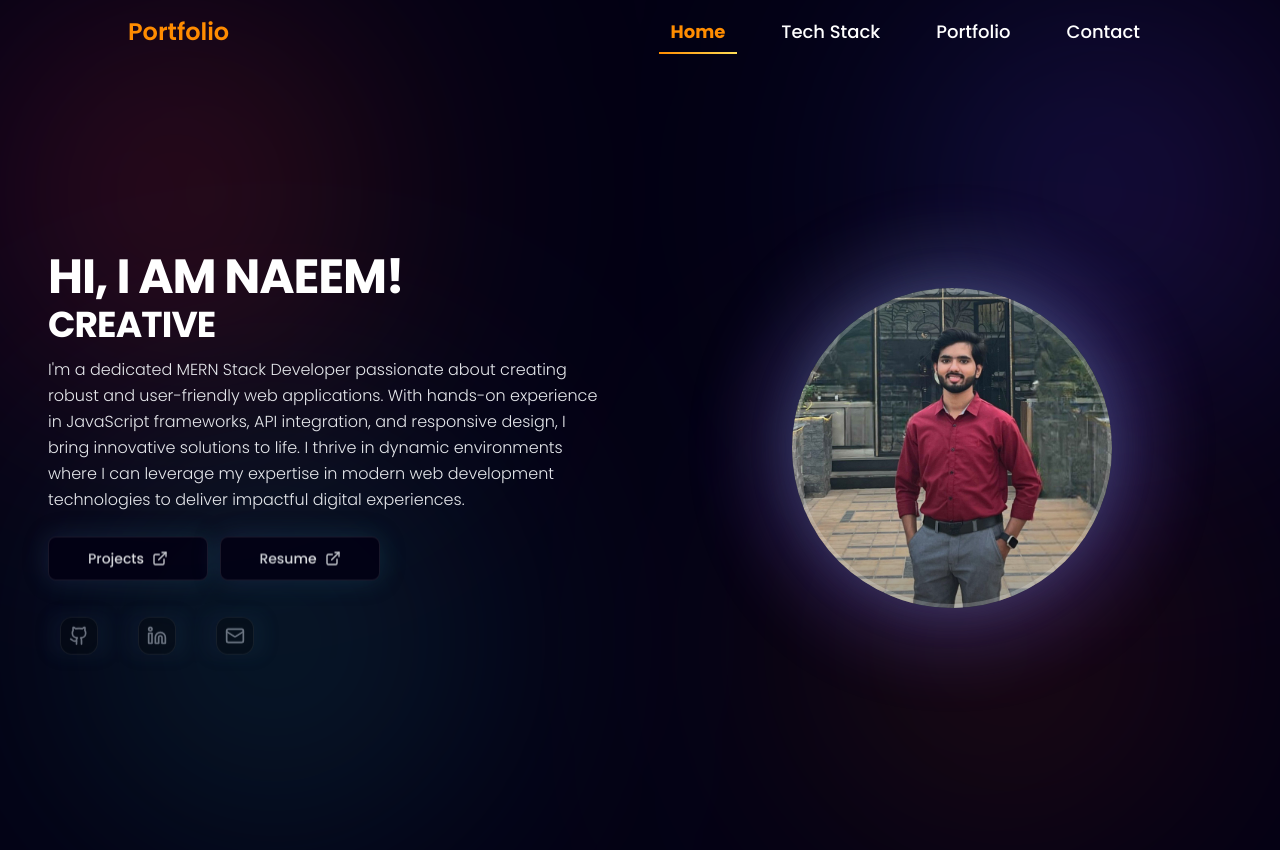
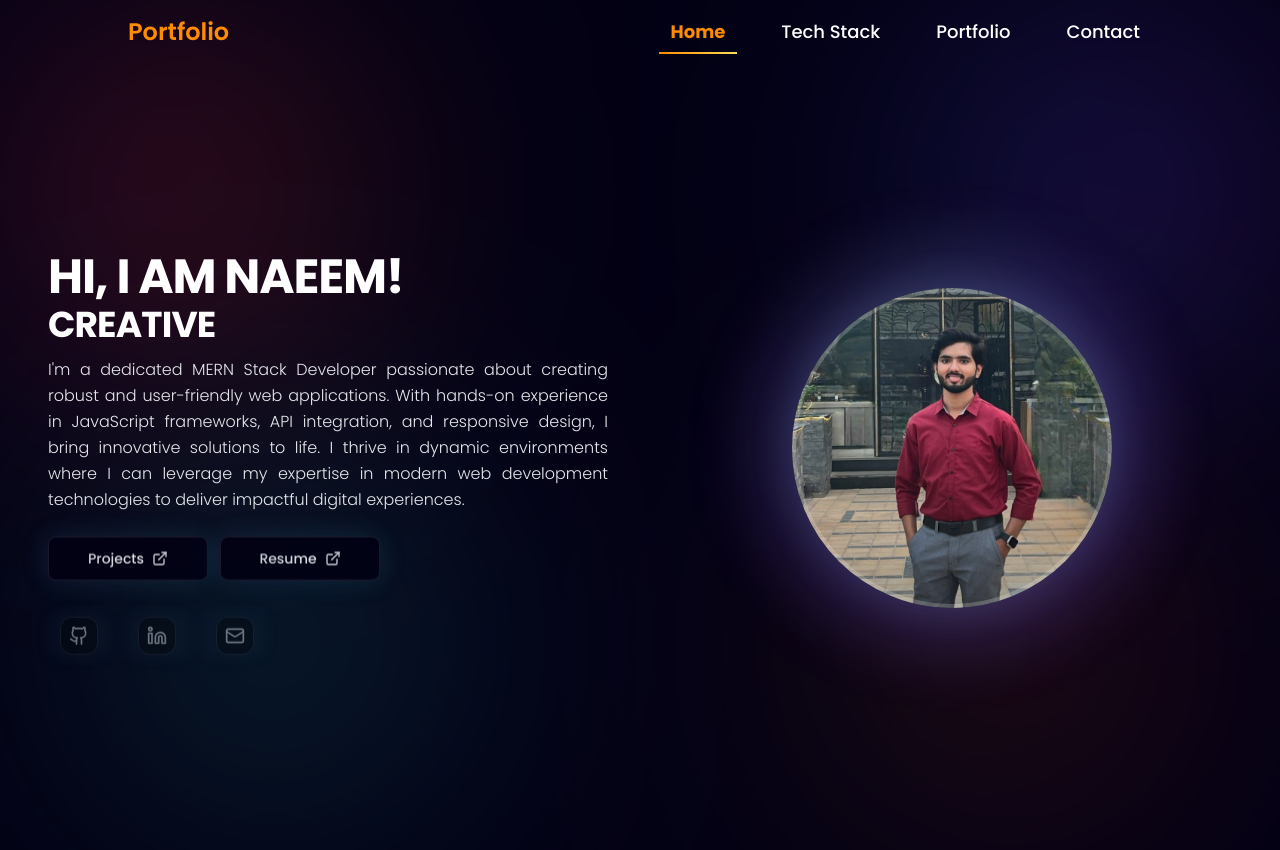
Before and after one commit to NAEEM-UL-HASSAN/my-portfolio, a React (Vite) app: page / in a window 1280 px wide. Shown: the top 850 px of the page. Built offline with nearby package versions, Linux system fonts and the light colour scheme.

Commit message:
Add Project Details

```diff
--- a/src/Pages/Home.jsx
+++ b/src/Pages/Home.jsx
@@ -190,7 +190,7 @@ function Home() {
         >
           <MainTitle />
           <p
-            className="text-base text-gray-200 max-w-xl leading-relaxed font-light mx-auto lg:mx-0"
+            className="text-base text-justify text-gray-200 max-w-xl leading-relaxed font-light mx-auto lg:mx-0"
             data-aos="fade-up"
             data-aos-delay="1000"
           >
```
